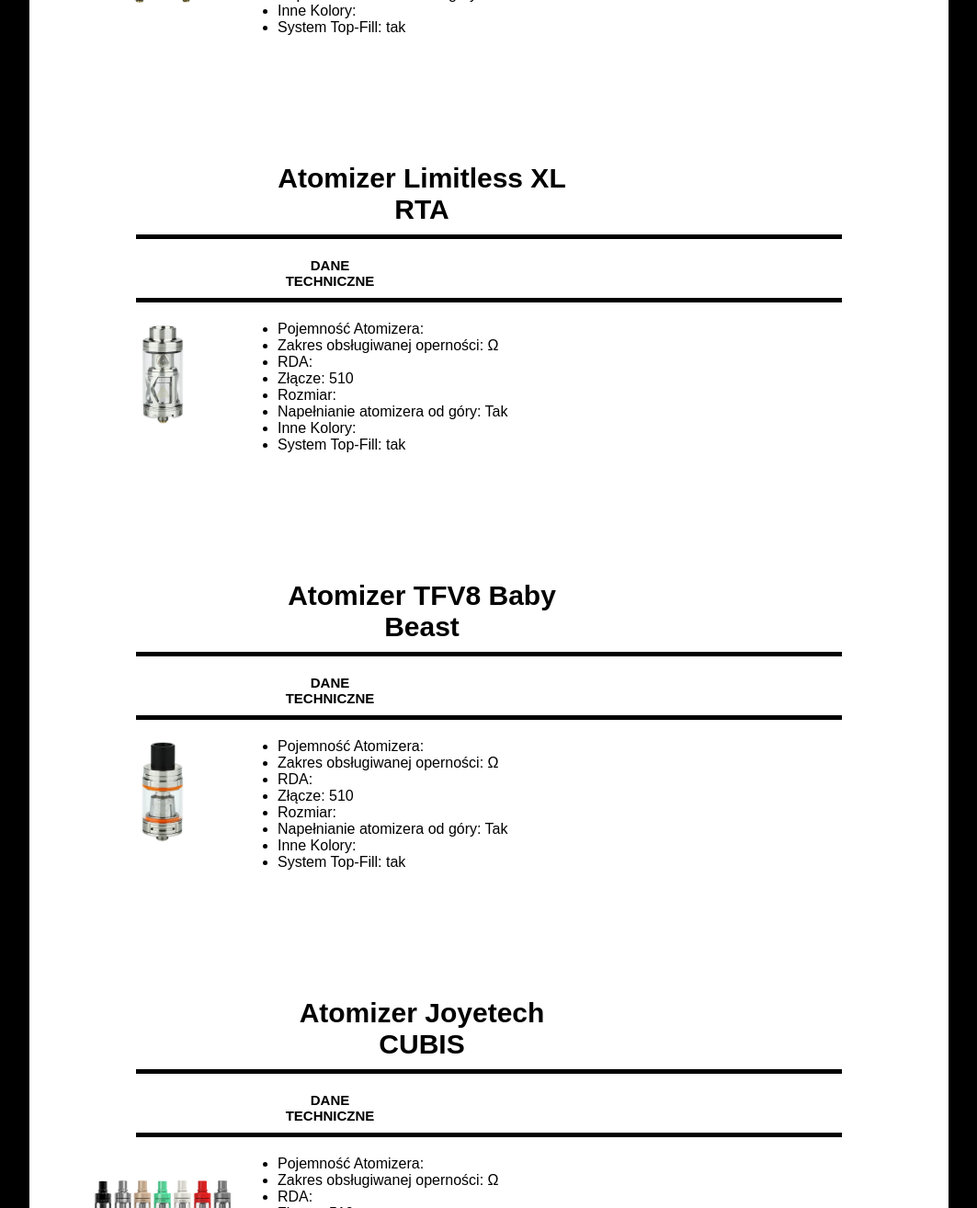
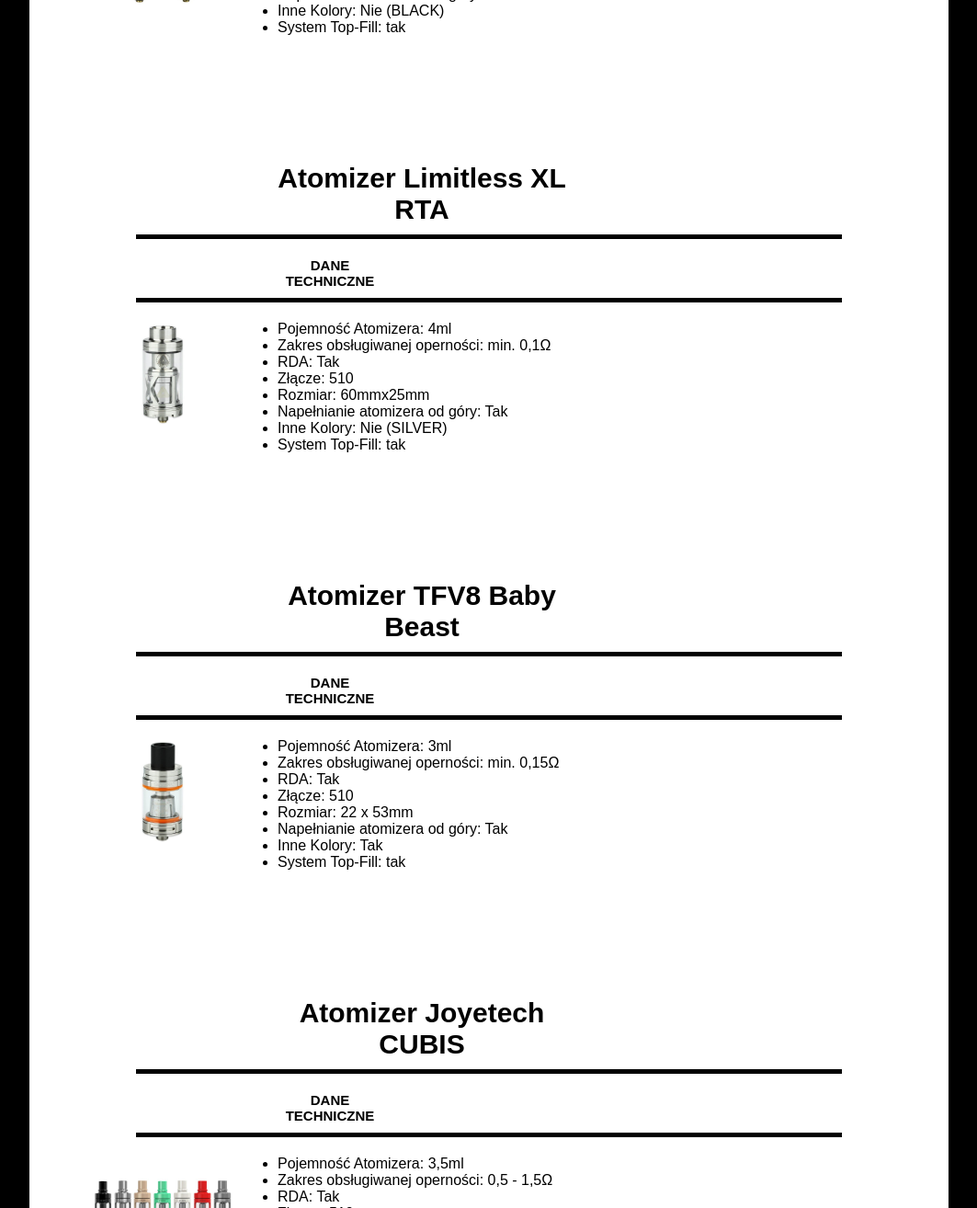
Before and after one commit to MariuszKuchnio/WebSite---VapeNation, a plain HTML site: page atom.html in a window 1280 px wide. Shown: the part 1099-2413 px from the top of the page at 92% size, without its empty margins (108-1171 px from the left). Drawn offline with Linux system fonts and the light colour scheme.

Commit message:
Add Description To "Atomizery"

```diff
--- a/atom.html
+++ b/atom.html
@@ -15,7 +15,7 @@
 
             </header>
             <nav>
-                <a class="menu" href="index.html">Strona Główna</a><a class="menu active" href="zestawy.html">Zestawy</a><a class="menu" href="baterie.html">Baterie</a><a class="menu" href="atom.html">Atomizery</a><a class="menu" href="shop.html">Sklepy</a>
+                <a class="menu" href="index.html">Strona Główna</a><a class="menu" href="zestawy.html">Zestawy</a><a class="menu" href="baterie.html">Baterie</a><a class="menu active" href="atom.html">Atomizery</a><a class="menu" href="shop.html">Sklepy</a>
             </nav>
             <selection>
                 <article class="artykul">
@@ -24,13 +24,13 @@
                         <h2>Atomizer IJOY Limitless RDTA Plus</h2>
                         <ul>
                             <h4>DANE TECHNICZNE</h4>
-                            <li>Pojemność Atomizera:</li>
-                            <li>Zakres obsługiwanej operności: Ω</li>
-                            <li>RDA:</li>
+                            <li>Pojemność Atomizera: 6,3ml</li>
+                            <li>Zakres obsługiwanej operności: min. 0,1Ω </li>
+                            <li>RDA: Tak</li>
                             <li>Złącze: 510</li>
-                            <li>Rozmiar:</li>
+                            <li>Rozmiar: średnica 25mm</li>
                             <li>Napełnianie atomizera od góry: Tak</li>
-                            <li>Inne Kolory:</li>
+                            <li>Inne Kolory: Nie (BLACK)</li>
                             <li>System Top-Fill: tak</li>
                         </ul>
                     </p>
@@ -39,13 +39,13 @@
                         <h2>Atomizer Limitless XL RTA</h2>
                         <ul>
                             <h4>DANE TECHNICZNE</h4>
-                            <li>Pojemność Atomizera:</li>
-                            <li>Zakres obsługiwanej operności: Ω</li>
-                            <li>RDA:</li>
+                            <li>Pojemność Atomizera: 4ml</li>
+                            <li>Zakres obsługiwanej operności: min. 0,1Ω</li>
+                            <li>RDA: Tak</li>
                             <li>Złącze: 510</li>
-                            <li>Rozmiar:</li>
+                            <li>Rozmiar: 60mmx25mm</li>
                             <li>Napełnianie atomizera od góry: Tak</li>
-                            <li>Inne Kolory:</li>
+                            <li>Inne Kolory: Nie (SILVER)</li>
                             <li>System Top-Fill: tak</li>
                         </ul>
                     </p>
@@ -54,13 +54,13 @@
                         <h2>Atomizer TFV8 Baby Beast</h2>
                         <ul>
                             <h4>DANE TECHNICZNE</h4>
-                            <li>Pojemność Atomizera:</li>
-                            <li>Zakres obsługiwanej operności: Ω</li>
-                            <li>RDA:</li>
+                            <li>Pojemność Atomizera: 3ml</li>
+                            <li>Zakres obsługiwanej operności: min. 0,15Ω</li>
+                            <li>RDA: Tak</li>
                             <li>Złącze: 510</li>
-                            <li>Rozmiar:</li>
+                            <li>Rozmiar: 22 x 53mm</li>
                             <li>Napełnianie atomizera od góry: Tak</li>
-                            <li>Inne Kolory:</li>
+                            <li>Inne Kolory: Tak</li>
                             <li>System Top-Fill: tak</li>
                         </ul>
                     </p>
@@ -70,13 +70,13 @@
                         <h2>Atomizer Joyetech CUBIS</h2>
                         <ul>
                             <h4>DANE TECHNICZNE</h4>
-                            <li>Pojemność Atomizera:</li>
-                            <li>Zakres obsługiwanej operności: Ω</li>
-                            <li>RDA:</li>
+                            <li>Pojemność Atomizera: 3,5ml</li>
+                            <li>Zakres obsługiwanej operności: 0,5 - 1,5Ω</li>
+                            <li>RDA: Tak</li>
                             <li>Złącze: 510</li>
-                            <li>Rozmiar:</li>
+                            <li>Rozmiar: Brak</li>
                             <li>Napełnianie atomizera od góry: Tak</li>
-                            <li>Inne Kolory:</li>
+                            <li>Inne Kolory: Tak</li>
                             <li>System Top-Fill: tak</li>
                         </ul>
                     </p>
@@ -85,13 +85,13 @@
                         <h2>Atomizer SMOK TFV8 Big Baby Beast</h2>
                         <ul>
                             <h4>DANE TECHNICZNE</h4>
-                            <li>Pojemność Atomizera:</li>
-                            <li>Zakres obsługiwanej operności: Ω</li>
-                            <li>RDA:</li>
+                            <li>Pojemność Atomizera: 2ml</li>
+                            <li>Zakres obsługiwanej operności: min. 0,1Ω</li>
+                            <li>RDA: Tak</li>
                             <li>Złącze: 510</li>
-                            <li>Rozmiar:</li>
+                            <li>Rozmiar: 24,5 x 56mm</li>
                             <li>Napełnianie atomizera od góry: Tak</li>
-                            <li>Inne Kolory:</li>
+                            <li>Inne Kolory: Tak</li>
                             <li>System Top-Fill: tak</li>
                         </ul>
                     </p>
@@ -100,13 +100,13 @@
                         <h2>Atomizer OBS Cheetah II RDA</h2>
                         <ul>
                             <h4>DANE TECHNICZNE</h4>
-                            <li>Pojemność Atomizera:</li>
-                            <li>Zakres obsługiwanej operności: Ω</li>
-                            <li>RDA:</li>
+                            <li>Pojemność Atomizera: Brak</li>
+                            <li>Zakres obsługiwanej operności: min. 0,1Ω</li>
+                            <li>RDA: Tak</li>
                             <li>Złącze: 510</li>
-                            <li>Rozmiar:</li>
+                            <li>Rozmiar: 24 x 34,2 mm</li>
                             <li>Napełnianie atomizera od góry: Tak</li>
-                            <li>Inne Kolory:</li>
+                            <li>Inne Kolory: Tak</li>
                             <li>System Top-Fill: tak</li>
                         </ul>
                     </p>
@@ -115,13 +115,13 @@
                         <h2>Atomizer Augvape DRUGA RDA</h2>
                         <ul>
                             <h4>DANE TECHNICZNE</h4>
-                            <li>Pojemność Atomizera:</li>
-                            <li>Zakres obsługiwanej operności: Ω</li>
-                            <li>RDA:</li>
+                            <li>Pojemność Atomizera: Brak</li>
+                            <li>Zakres obsługiwanej operności: min. 0,1Ω</li>
+                            <li>RDA: Tak</li>
                             <li>Złącze: 510</li>
-                            <li>Rozmiar:</li>
+                            <li>Rozmiar: średnica 24 mm</li>
                             <li>Napełnianie atomizera od góry: Tak</li>
-                            <li>Inne Kolory:</li>
+                            <li>Inne Kolory: Nie (BLACK)</li>
                             <li>System Top-Fill: tak</li>
                         </ul>
                     </p>
@@ -130,13 +130,13 @@
                         <h2>Atomizer GeekVape Ammit RTA Dual Coil</h2>
                         <ul>
                             <h4>DANE TECHNICZNE</h4>
-                            <li>Pojemność Atomizera:</li>
-                            <li>Zakres obsługiwanej operności: Ω</li>
-                            <li>RDA:</li>
+                            <li>Pojemność Atomizera: 2ml</li>
+                            <li>Zakres obsługiwanej operności: min. 0,1Ω</li>
+                            <li>RDA: Tak</li>
                             <li>Złącze: 510</li>
-                            <li>Rozmiar:</li>
+                            <li>Rozmiar: Brak</li>
                             <li>Napełnianie atomizera od góry: Tak</li>
-                            <li>Inne Kolory:</li>
+                            <li>Inne Kolory: Tak</li>
                             <li>System Top-Fill: tak</li>
                         </ul>
                     </p>
@@ -145,13 +145,13 @@
                         <h2>Atomizer GeekVape Blitzen RTA</h2>
                         <ul>
                             <h4>DANE TECHNICZNE</h4>
-                            <li>Pojemność Atomizera:</li>
-                            <li>Zakres obsługiwanej operności: Ω</li>
-                            <li>RDA:</li>
+                            <li>Pojemność Atomizera: 2ml</li>
+                            <li>Zakres obsługiwanej operności: min. 0,1Ω</li>
+                            <li>RDA: Tak</li>
                             <li>Złącze: 510</li>
-                            <li>Rozmiar:</li>
+                            <li>Rozmiar: 36 mm x 24 mm</li>
                             <li>Napełnianie atomizera od góry: Tak</li>
-                            <li>Inne Kolory:</li>
+                            <li>Inne Kolory: Tak</li>
                             <li>System Top-Fill: tak</li>
                         </ul>
                     </p>
@@ -160,13 +160,13 @@
                         <h2>Atomizer Vandy Vape Kylin Mini RTA</h2>
                         <ul>
                             <h4>DANE TECHNICZNE</h4>
-                            <li>Pojemność Atomizera:</li>
-                            <li>Zakres obsługiwanej operności: Ω</li>
-                            <li>RDA:</li>
+                            <li>Pojemność Atomizera: 2ml</li>
+                            <li>Zakres obsługiwanej operności: min. 0,1Ω</li>
+                            <li>RDA: Tak</li>
                             <li>Złącze: 510</li>
-                            <li>Rozmiar:</li>
+                            <li>Rozmiar: 32.6 x 24.4 mm</li>
                             <li>Napełnianie atomizera od góry: Tak</li>
-                            <li>Inne Kolory:</li>
+                            <li>Inne Kolory: Tak</li>
                             <li>System Top-Fill: tak</li>
                         </ul>
                     </p>
```
